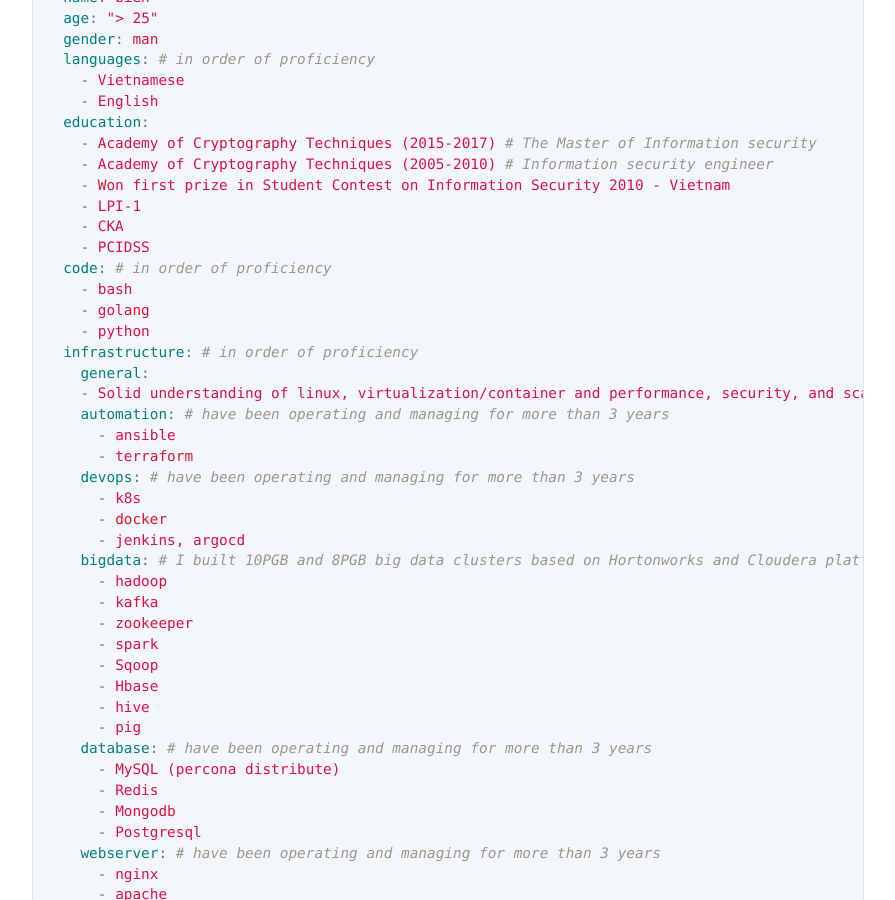
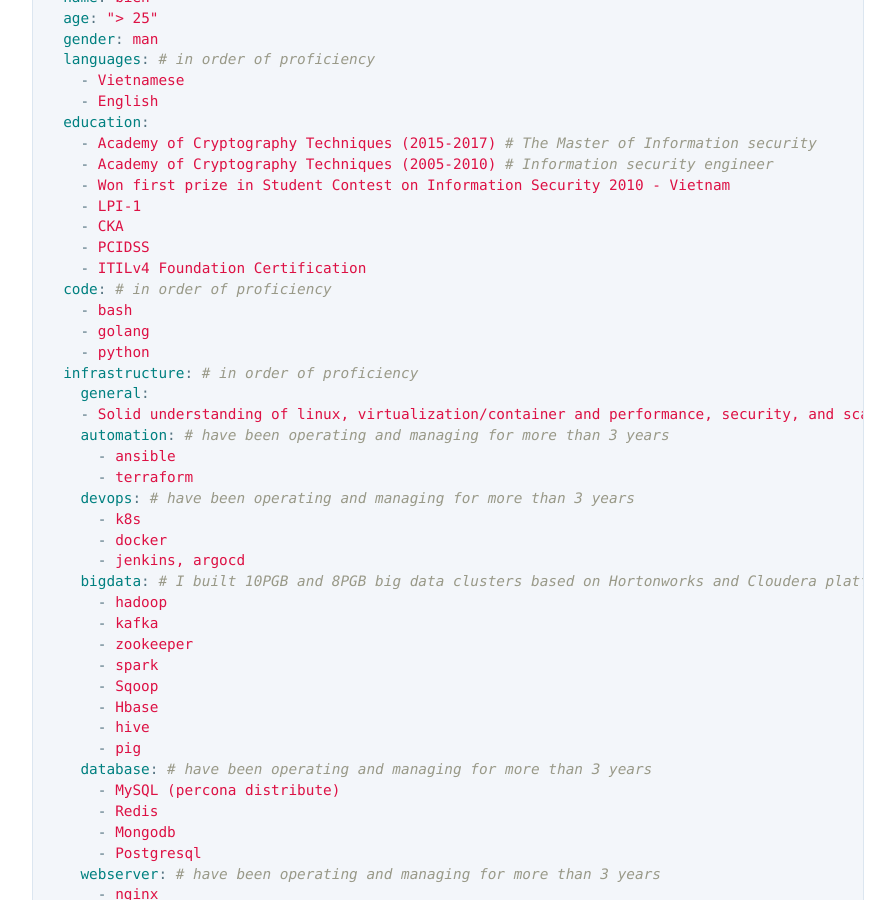
Before and after one commit to bienkma/bienkma.github.io, a Jekyll site: the page built from index.md, in a window 1280 px wide and 900 px high, scrolled down 531 px. Shown: the whole window, without its empty margins (192-1087 px from the left). Built offline with Jekyll 4.4.1, drawn with Linux system fonts in a browser that asks for light colours.

Commit message:
add ITILv4 Certificate into my profile

```diff
--- a/index.md
+++ b/index.md
@@ -19,6 +19,7 @@ spec:
     - LPI-1
     - CKA
     - PCIDSS
+    - ITILv4 Foundation Certification
   code: # in order of proficiency
     - bash
     - golang
```
